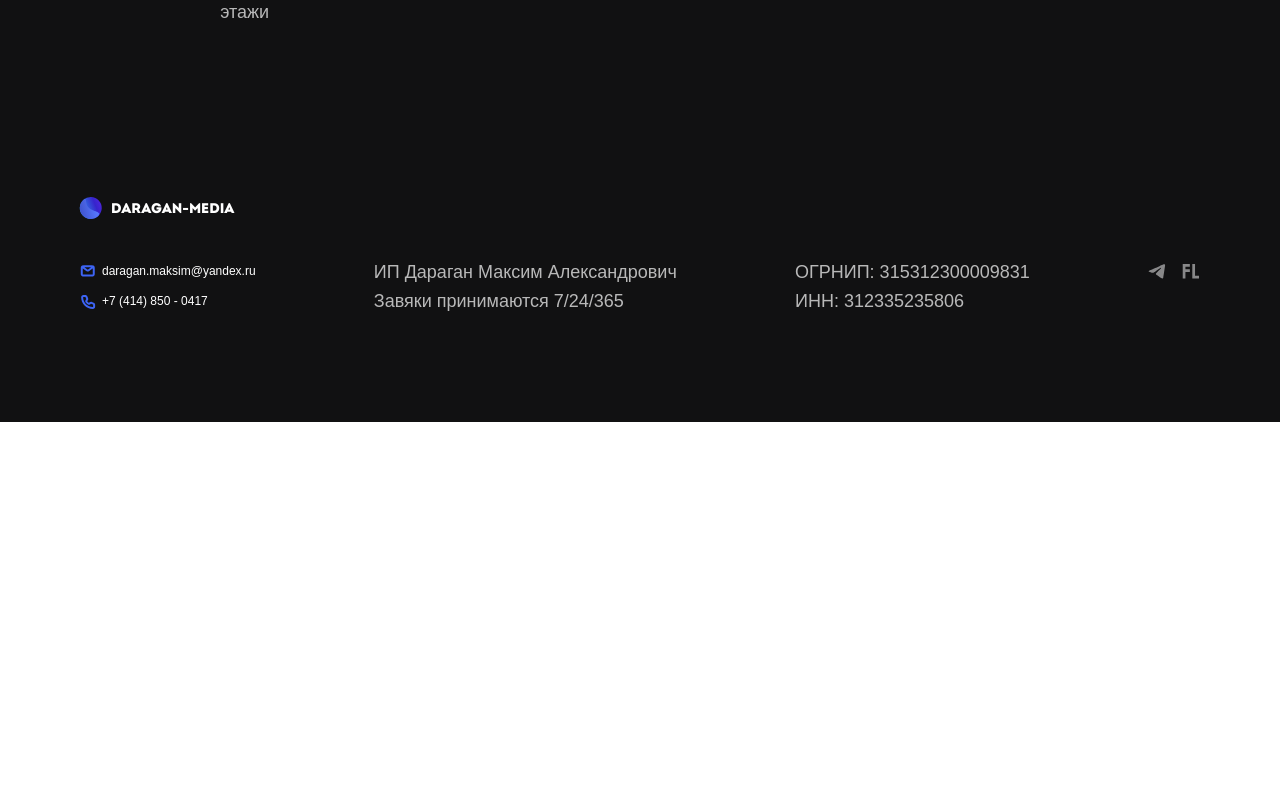
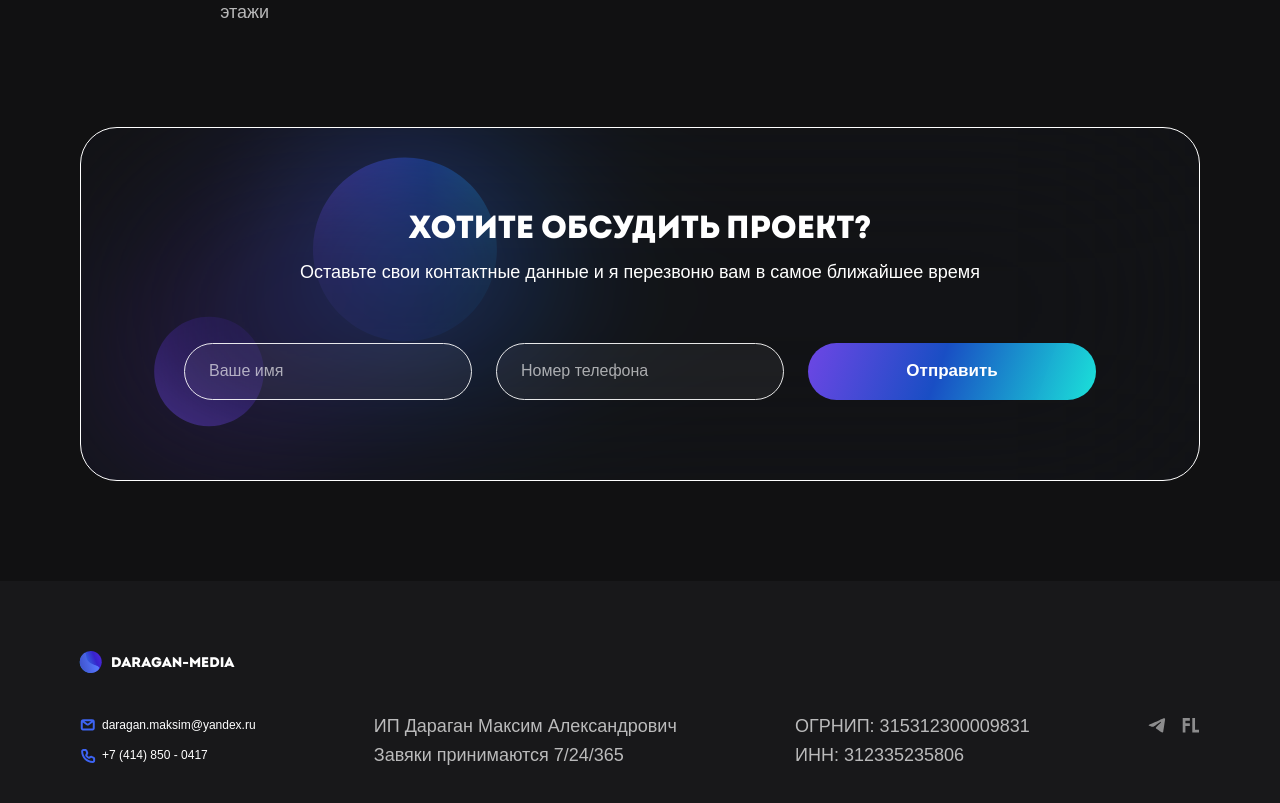
Before and after one commit to Hillel1408/daragan-media, a React (Create React App) app: page / in a window 1280 px wide. Shown: the part 1720-2523 px from the top of the page. Before the commit the page ends 2142 px from the top, so only its background shows below. Built offline with nearby package versions, Linux system fonts and the light colour scheme; no server answers.

Commit message:
фидбек форма

```diff
--- /dev/null
+++ b/src/components/Feedback/Feedback.tsx
@@ -0,0 +1,34 @@
+import { SecondaryButton } from "components";
+
+export default function Feedback() {
+    return (
+        <div className="bg-[#111112] pb-[100px]">
+            <div className="container">
+                <div className="relative overflow-hidden">
+                    <div className="my-blur border border-white rounded-[37px] bg-[rgba(35,38,57,0.1)] py-20 px-[103px] z-10 relative">
+                        <h2 className="font-['Intro'] text-[32px] uppercase text-white text-center mb-[10px]">хотите обсудить проект?</h2>
+                        <p className="text-[18px] leading-[161%] text-center text-white mb-[56px]">
+                            Оставьте свои контактные данные и я перезвоню вам в самое ближайшее время
+                        </p>
+                        <div className="grid grid-cols-3 gap-6">
+                            <input
+                                type="text"
+                                placeholder="Ваше имя"
+                                className="border border-white rounded-[32px] bg-[rgba(255,255,255,0.06)] opacity-90 h-[57px] px-6 placeholder:text-[16px]
+                              placeholder:text-white placeholder:opacity-70 text-[16px] text-white"
+                            />
+                            <input
+                                type="tel"
+                                placeholder="Номер телефона"
+                                className="border border-white rounded-[32px] bg-[rgba(255,255,255,0.06)] opacity-90 h-[57px] px-6 placeholder:text-[16px]
+                              placeholder:text-white placeholder:opacity-70 text-[16px] text-white"
+                            />
+                            <SecondaryButton text="Отправить" />
+                        </div>
+                    </div>
+                    <img src="images/bg-1.svg" width="343" height="270" alt="" className="absolute top-[30px] left-[74px]" />
+                </div>
+            </div>
+        </div>
+    );
+}
--- a/src/components/Footer/Footer.tsx
+++ b/src/components/Footer/Footer.tsx
@@ -2,7 +2,7 @@ import { Logo, Socials, Contacts } from "components";
 
 export default function Footer() {
     return (
-        <div className="pt-[65px] pb-[100px] bg-[#111112]">
+        <div className="pt-[65px] pb-[100px] bg-[#18181A]">
             <div className="container">
                 <Logo />
                 <div className="mt-10 flex justify-between items-start gap-5">
--- /dev/null
+++ b/src/components/SecondaryButton/SecondaryButton.tsx
@@ -0,0 +1,3 @@
+export default function SecondaryButton({ text }: { text: string }) {
+    return <button className="bg-button-2 rounded-[33px] font-bold text-[17px] text-white">{text}</button>;
+}
--- a/src/components/index.tsx
+++ b/src/components/index.tsx
@@ -13,5 +13,25 @@ import Technologies from "components/Technologies/Technologies";
 import Project from "components/Project/Project";
 import Frontend from "components/Frontend/Frontend";
 import Website from "components/Website/Website";
+import Feedback from "components/Feedback/Feedback";
+import SecondaryButton from "components/SecondaryButton/SecondaryButton";
 
-export { Header, Layout, Footer, Socials, Contacts, Button, Switcher, Logo, MyWorks, Tabs, LandingPage, Technologies, Project, Frontend, Website };
+export {
+    Header,
+    Layout,
+    Footer,
+    Socials,
+    Contacts,
+    Button,
+    Switcher,
+    Logo,
+    MyWorks,
+    Tabs,
+    LandingPage,
+    Technologies,
+    Project,
+    Frontend,
+    Website,
+    Feedback,
+    SecondaryButton,
+};
--- a/src/pages/Main/Main.tsx
+++ b/src/pages/Main/Main.tsx
@@ -1,9 +1,12 @@
-import { Layout, MyWorks } from "components";
+import { Layout, MyWorks, Feedback } from "components";
 
 export default function Main() {
     return (
         <Layout>
-            <MyWorks />
+            <>
+                <MyWorks />
+                <Feedback />
+            </>
         </Layout>
     );
 }
--- a/tailwind.config.js
+++ b/tailwind.config.js
@@ -37,8 +37,14 @@ module.exports = {
                 ".bg-button": {
                     background: "linear-gradient(90deg, #6E46E5 0%, #194EC4 48.5%, #00DBE2 100%)",
                 },
+                ".bg-button-2": {
+                    background: "linear-gradient(110deg, #6e46e5 0%, #194ec4 45.5%, rgba(28, 249, 239, 0.9) 100%)",
+                },
                 ".bg-switcher": {
                     background: "linear-gradient(270deg, #494949 29.28%, #5A5A5A 78.75%)",
+                },
+                ".my-blur": {
+                    backdropFilter: "blur(102.50411987304688px)",
                 },
             });
         }),
```
Also changed, not shown: public/images/bg-1.svg (added).
